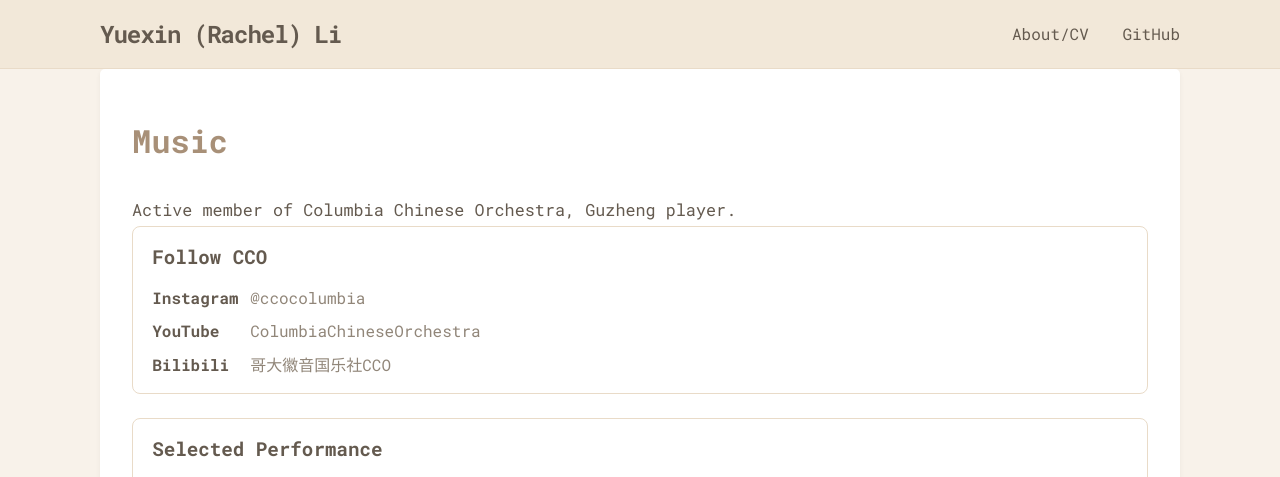
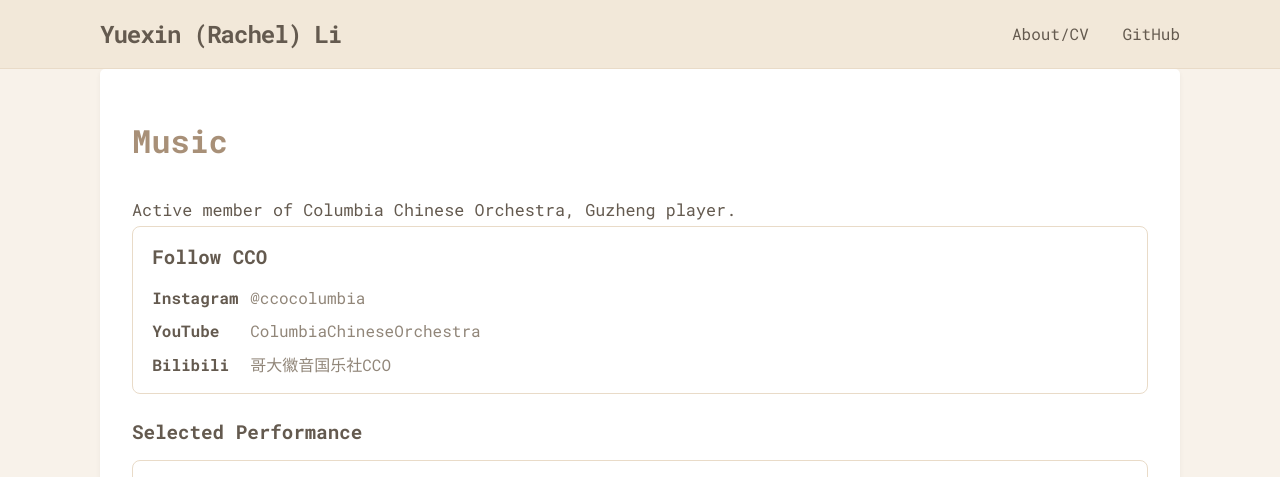
Before and after one commit to yuexin-li-7/yuexin-li-7.github.io, a Jekyll site: the page built from music.md, in a window 1280 px wide. Shown: the top 477 px of the page. Built offline with Jekyll 4.4.1, drawn with Linux system fonts in a browser that asks for light colours; grey boxes are pictures that could not be loaded.

Commit message:
Move selected performance heading outside video box

```diff
--- a/music.md
+++ b/music.md
@@ -24,8 +24,8 @@ permalink: /music/
   </ul>
 </section>
 
+<h2 class="music-section-title">Selected Performance</h2>
 <section class="music-video" aria-label="Selected performance">
-  <h2 class="music-section-title">Selected Performance</h2>
   <div class="music-video-layout">
     <div class="music-video-text">
       <p class="music-video-title-cn">《七彩之和·绿·风之歌》</p>
```
